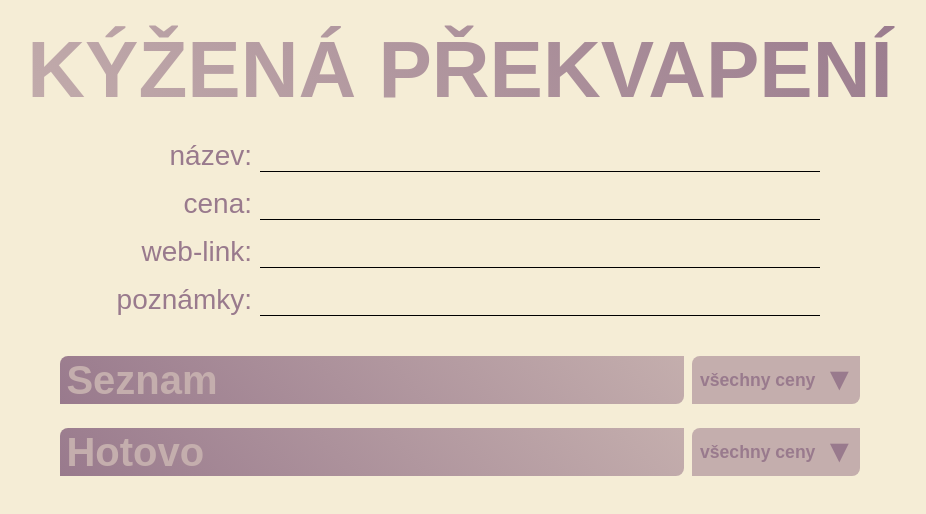
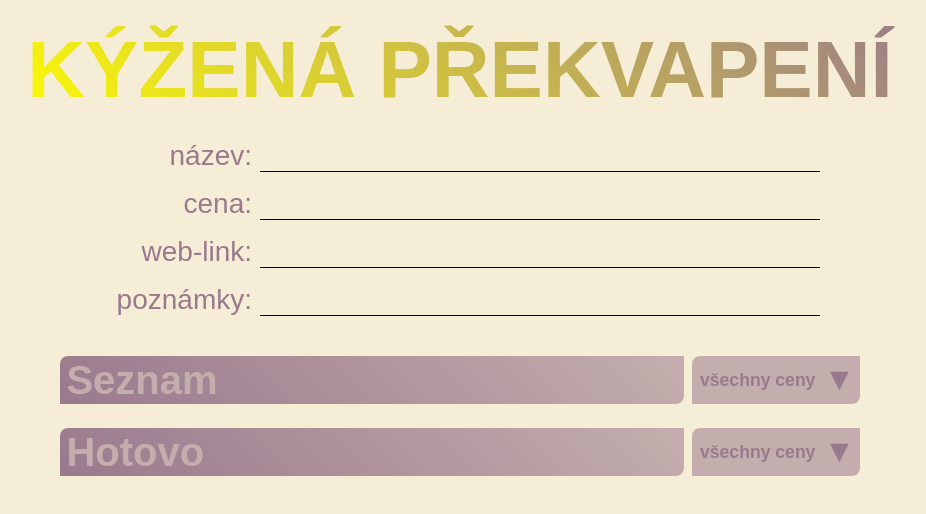
Before and after one commit to modryslon/SurpriseList, a plain HTML site: page index.html in a window 1280 px wide. Shown: the whole page, without its empty margins (180-1106 px from the left). Drawn offline with Linux system fonts and the light colour scheme.

Commit message:
style test

```diff
--- a/style.css
+++ b/style.css
@@ -27,7 +27,7 @@ main {
 header h1 {
     font-size: 5rem;
     padding: 1.5rem;
-    background: linear-gradient(45deg, var(--clr_silverPink), var(--clr_mountbattenPink));
+    background: linear-gradient(45deg, yellow, var(--clr_mountbattenPink));
     background-clip: text;
     -webkit-background-clip: text;
     -moz-background-clip: text;
```
